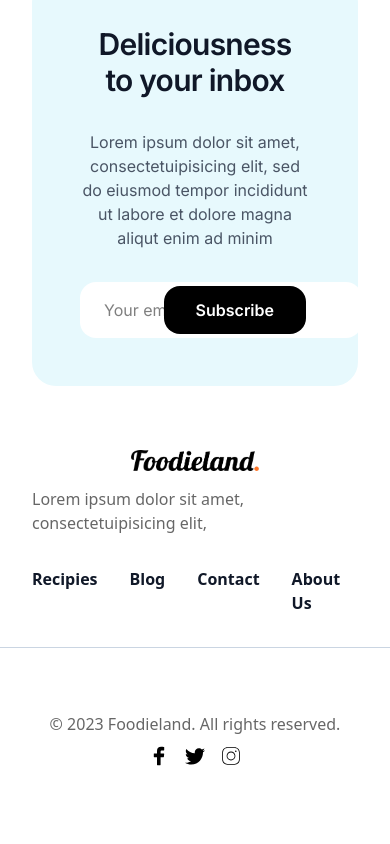
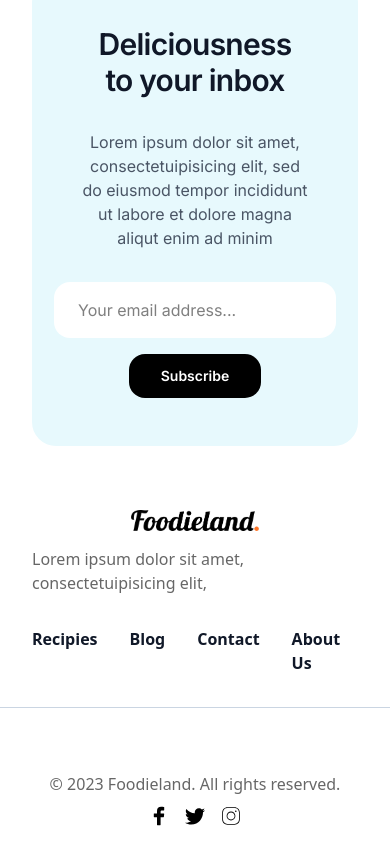
Before and after one commit to lutfur06/tailwind-starter, a website: page index.html in a window 390 px wide. Shown: the part 9731-10575 px from the top of the page. Before the commit the page ends 10515 px from the top, so only its background shows below. Drawn offline with nearby package versions, Linux system fonts and the light colour scheme.

Commit message:
Homepage2

```diff
--- a/index.html
+++ b/index.html
@@ -1186,13 +1186,20 @@ to make your day</h1>
             <p class="text-gray-600 mb-8 max-w-xl mx-auto mt-8">
                 Lorem ipsum dolor sit amet, consectetuipisicing elit, sed do eiusmod tempor incididunt ut labore et dolore magna aliqut enim ad minim
             </p>
-            <div class="flex max-w-md mx-auto items-center relative">
+            <form class="hidden md:flex flex-col md:flex-row max-w-md mx-auto items-center relative overflow-hidden">
                 <input type="email" placeholder="Your email address..."
-                       class="flex-1 px-6 py-4 rounded-2xl bg-white focus:outline-none  ">
-                <button class="bg-black text-white px-8 py-3 rounded-2xl hover:bg-gray-800 transition-colors absolute right-1 top-1 font-semibold  ">
+                       class="flex-1 px-6 py-4 rounded-2xl bg-white focus:outline-none   ">
+                <button class=" bg-black text-white px-8 py-3 rounded-2xl hover:bg-gray-800 transition-colors  absolute  right-1  top-1 font-semibold  text-sm md:text-base mt-10 md:mt-0 ">
                     Subscribe
                 </button>
-            </div>
+            </form>
+            <form class="md:hidden flex flex-col max-w-md mx-auto items-center gap-4 relative ">
+                <input type="email" placeholder="Your email address..."
+                       class="flex-1 px-6 py-4 rounded-2xl bg-white focus:outline-none   ">
+                <button class=" bg-black text-white px-8 py-3 rounded-2xl hover:bg-gray-800 transition-colors     relative top-9 font-semibold  text-sm md:text-base mt-10 md:mt-0 ">
+                    Subscribe
+                </button>
+            </form>
         </div>
     </section>
     <!-- End CTA -->
```
Also changed, not shown: dist/input.css.
